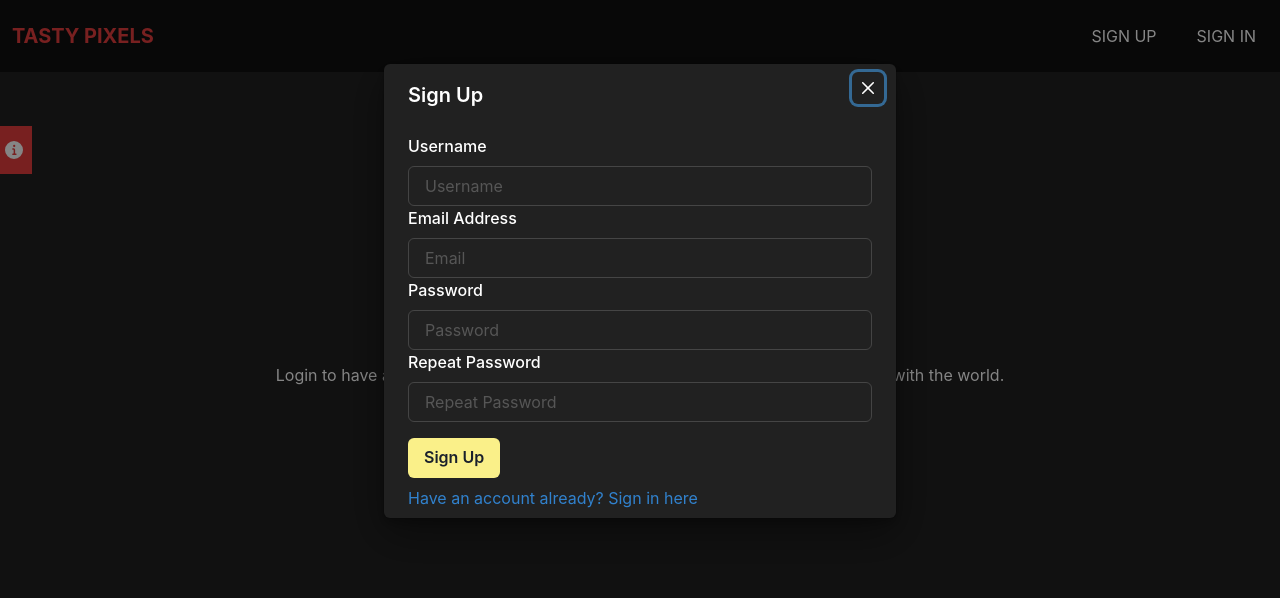
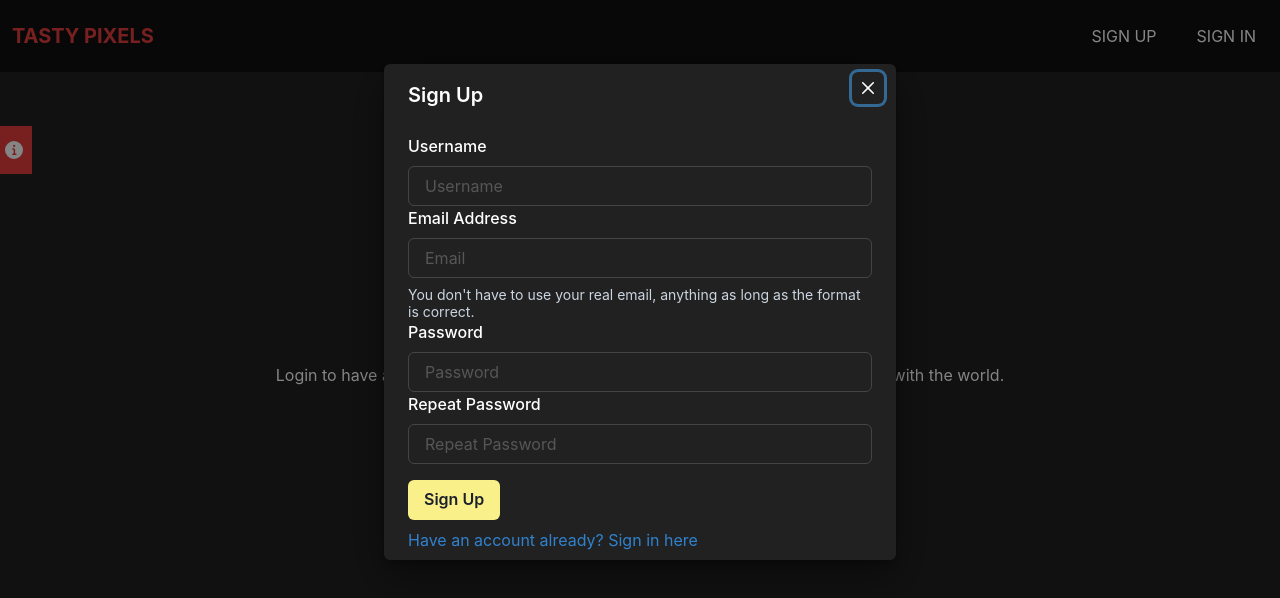
Before and after one commit to Abdulhamidsa/tastypixels, a Next.js app: page / in a window 1280 px wide. Both pictures are taken after a click on the link "SIGN UP". Shown: the top 598 px of the page. Built offline with nearby package versions, Linux system fonts and the light colour scheme; no server answers.

Commit message:
improve signup loadtime

```diff
--- a/components/Signup.js
+++ b/components/Signup.js
@@ -1,6 +1,6 @@
 import { Formik, Field, Form, ErrorMessage } from "formik";
 import * as Yup from "yup";
-import { FormControl, Text, FormLabel, Input, FormErrorMessage, Button, Box, useToast } from "@chakra-ui/react";
+import { FormControl, FormHelperText, Text, FormLabel, Input, FormErrorMessage, Button, Box, useToast } from "@chakra-ui/react";
 import axios from "axios";
 
 const validationSchema = Yup.object({
@@ -85,11 +85,11 @@ const Signup = ({ onModalOpen, setFormType }) => {
                       Email Address
                     </FormLabel>
                     <Input {...field} id="email" placeholder="Email" />
+                    <FormHelperText color="gray.300">You don't have to use your real email, anything as long as the format is correct.</FormHelperText>
                     <FormErrorMessage>{form.errors.email}</FormErrorMessage>
                   </FormControl>
                 )}
               </Field>
-
               <Field name="password">
                 {({ field, form }) => (
                   <FormControl isInvalid={form.errors.password && form.touched.password}>
```
